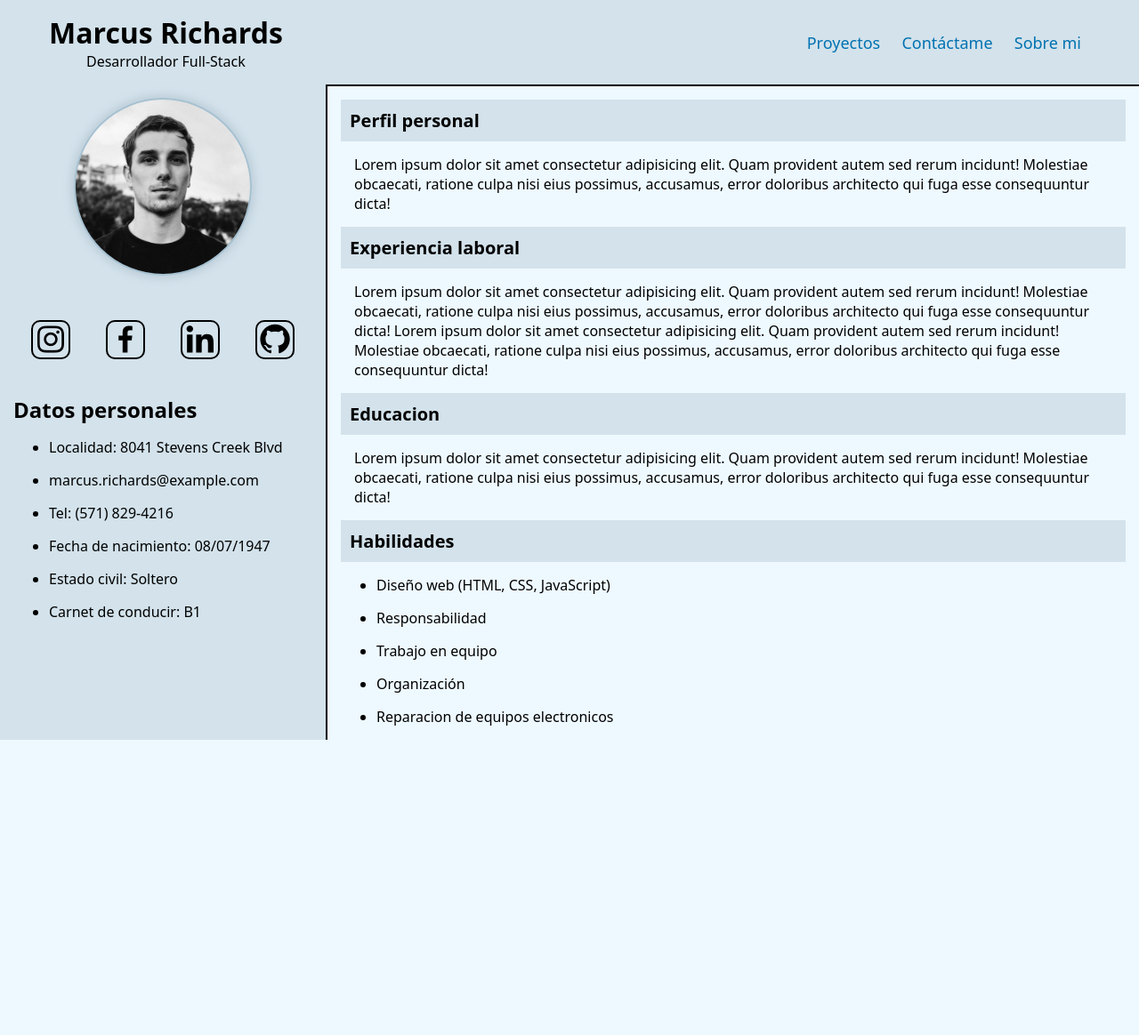
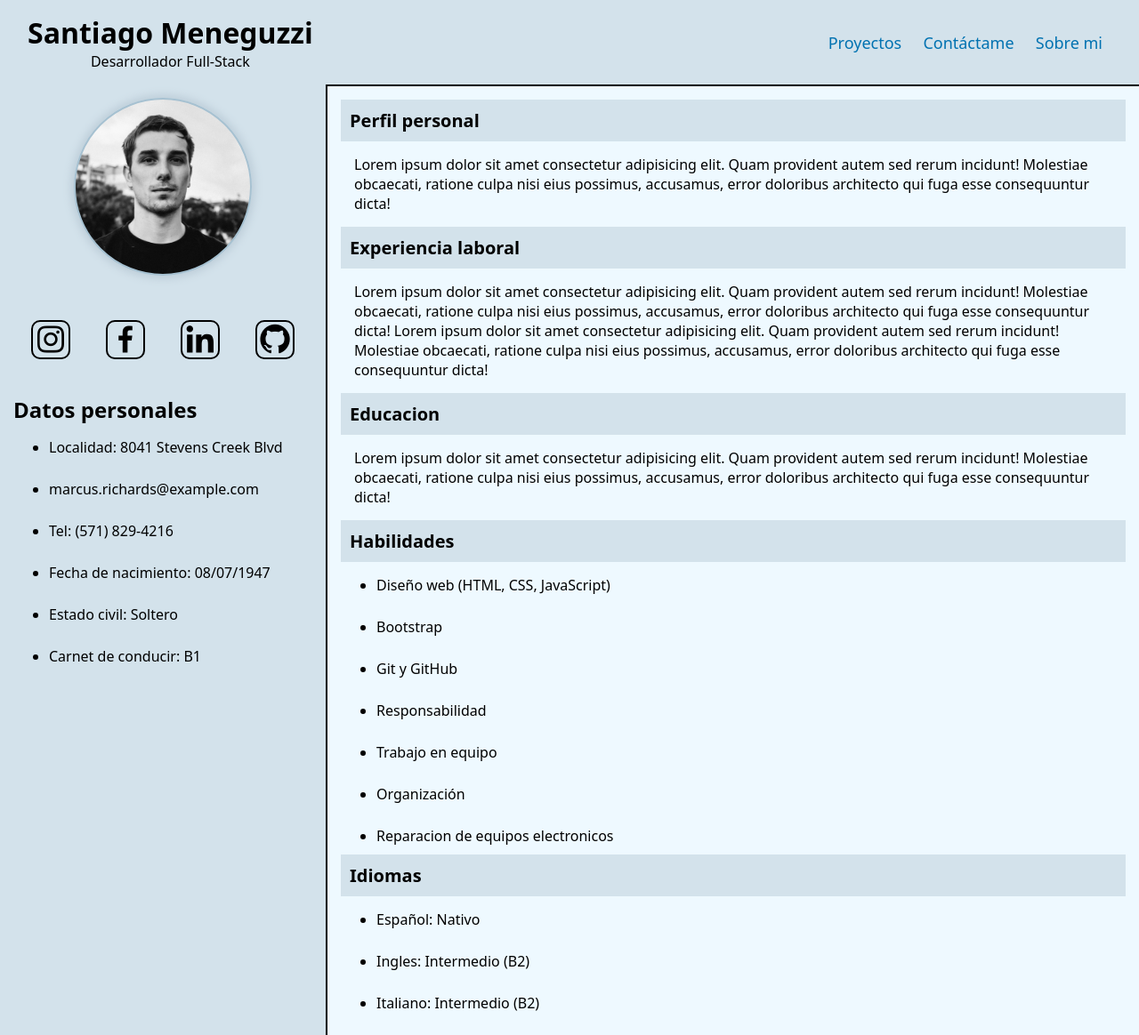
Before and after one commit to Tato-M/Tato-M.github.io, a plain HTML site: page index.html in a window 1280 px wide. Shown: the whole page at 89% size. Before the commit the page ends 832 px from the top, so only its background shows below. Drawn offline with nearby package versions, Linux system fonts and the light colour scheme.

Commit message:
Sección idiomas

```diff
--- a/index.html
+++ b/index.html
@@ -17,7 +17,7 @@
       <header>
         <i class="bx bx-menu-alt-left" class="openbtn" onclick="openNav()"></i>
         <div class="contenedor-nombre">
-          <h1>Marcus Richards</h1>
+          <h1>Santiago Meneguzzi</h1>
           <p class="profecion">Desarrollador Full-Stack</p>
         </div>
       </header>
@@ -104,10 +104,23 @@
           <div class="panel">
             <ul class="habilidades">
               <li>Diseño web (HTML, CSS, JavaScript)</li>
+              <li>Bootstrap</li>
+              <li>Git y GitHub</li>
               <li>Responsabilidad</li>
               <li>Trabajo en equipo</li>
               <li>Organización</li>
               <li>Reparacion de equipos electronicos</li>
+            </ul>
+          </div>
+          <button class="acordeon">
+            <h2>Idiomas</h2>
+            <i class="bx bxs-down-arrow"></i>
+          </button>
+          <div class="panel">
+            <ul class="idiomas">
+              <li>Español: Nativo</li>
+              <li>Ingles: Intermedio (B2)</li>
+              <li>Italiano: Intermedio (B2)</li>
             </ul>
           </div>
         </section>
@@ -116,57 +129,3 @@
     <script src="script.js"></script>
   </body>
 </html>
-
-<!--
-<div class="info">
-  <h2 class="titulo-section">Perfil personal</h2>
-  <i class="bx bxs-down-arrow"></i>
-</div>
-<p class="parrafo">
-  Lorem ipsum dolor sit amet consectetur adipisicing elit. Quam
-  provident autem sed rerum incidunt! Molestiae obcaecati, ratione culpa
-  nisi eius possimus, accusamus, error doloribus architecto qui fuga
-  esse consequuntur dicta!
-</p>
-</section>
-
-<section>
-<div class="info">
-  <h2 class="titulo-section">Experiencia laboral</h2>
-  <i class="bx bxs-down-arrow"></i>
-</div>
-<p class="parrafo">
-  Lorem ipsum dolor sit amet consectetur adipisicing elit. Quam
-  provident autem sed rerum incidunt! Molestiae obcaecati, ratione culpa
-  nisi eius possimus, accusamus, error doloribus architecto qui fuga
-  esse consequuntur dicta!
-</p>
-</section>
-
-<section>
-<div class="info">
-  <h2 class="titulo-section">Educacion</h2>
-  <i class="bx bxs-down-arrow"></i>
-</div>
-<p class="parrafo">
-  Lorem ipsum dolor sit amet consectetur adipisicing elit. Quam
-  provident autem sed rerum incidunt! Molestiae obcaecati, ratione culpa
-  nisi eius possimus, accusamus, error doloribus architecto qui fuga
-  esse consequuntur dicta!
-</p>
-</section>
-
-<section>
-<div class="info">
-  <h2 class="titulo-section">Habilidades</h2>
-  <i class="bx bxs-down-arrow"></i>
-</div>
-<ul class="habilidades">
-  <li>Diseño web (HTML, CSS, JavaScript)</li>
-  <li>Responsabilidad</li>
-  <li>Trabajo en equipo</li>
-  <li>Organización</li>
-  <li>Reparacion de equipos electronicos</li>
-</ul>
-</section>
--->
--- a/style.css
+++ b/style.css
@@ -84,7 +84,7 @@ h1,.profecion {
         background-color: rgb(211 226 235);
         justify-content: space-between;
         align-items: center;
-        padding: 15px 55px;
+        padding: 15px 31px;
     }
 
     .contenedor-nombre {
@@ -127,7 +127,7 @@ h1,.profecion {
     }
 
     li {
-        padding: 15px 0px 0px 0px;
+        padding: 15px 0px 10px 0px;
     }
 
 }
@@ -228,8 +228,12 @@ h1,.profecion {
         transition: max-height 0.5s ease-out;
     }
 
-    .panel p, .habilidades {
+    .panel p, .habilidades, .idiomas {
         padding: 15px 0px;
+    }
+
+    .habilidades, .idiomas {
+        padding-left: 30px;
     }
 
     .bxs-down-arrow {
```
